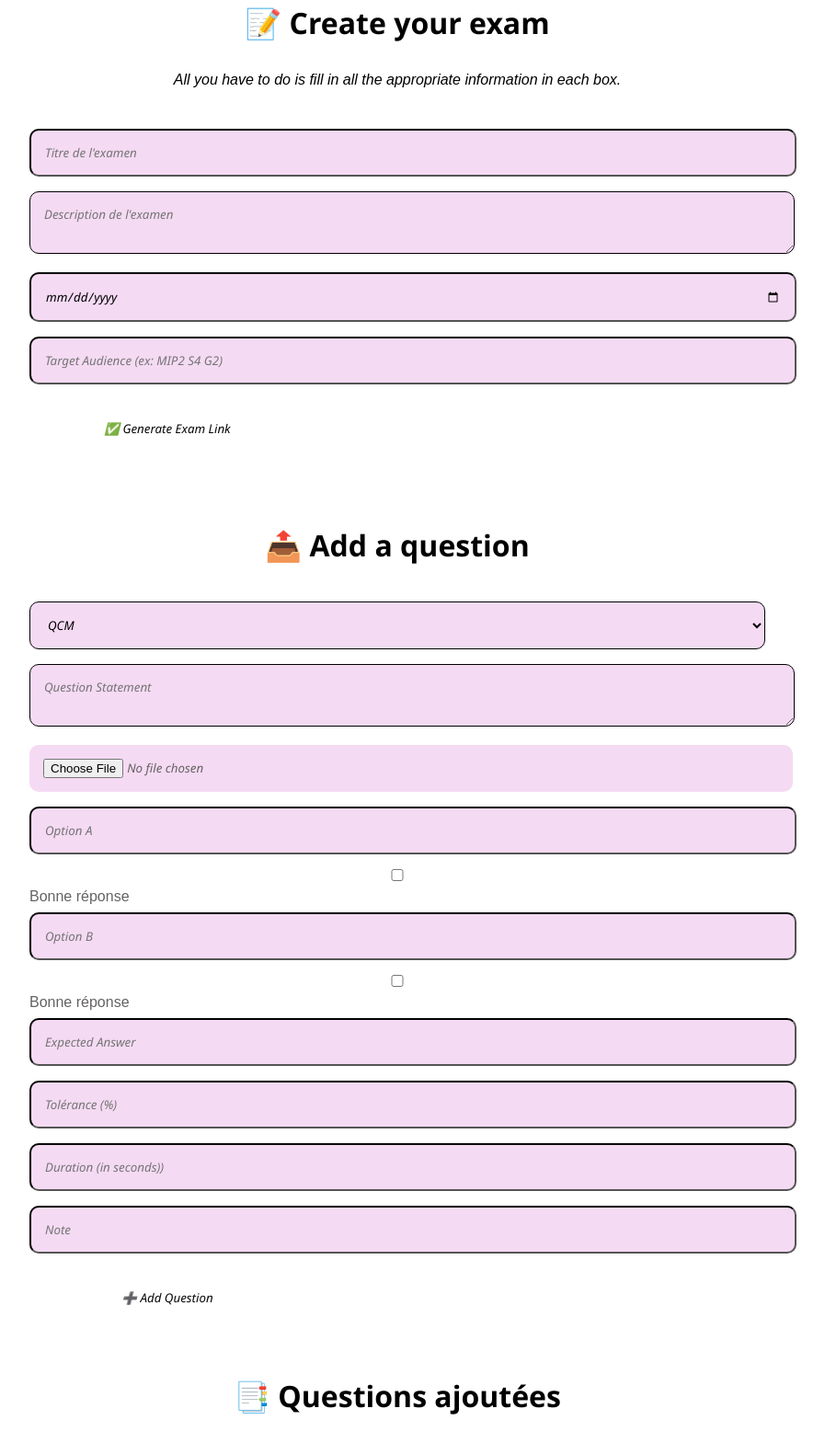
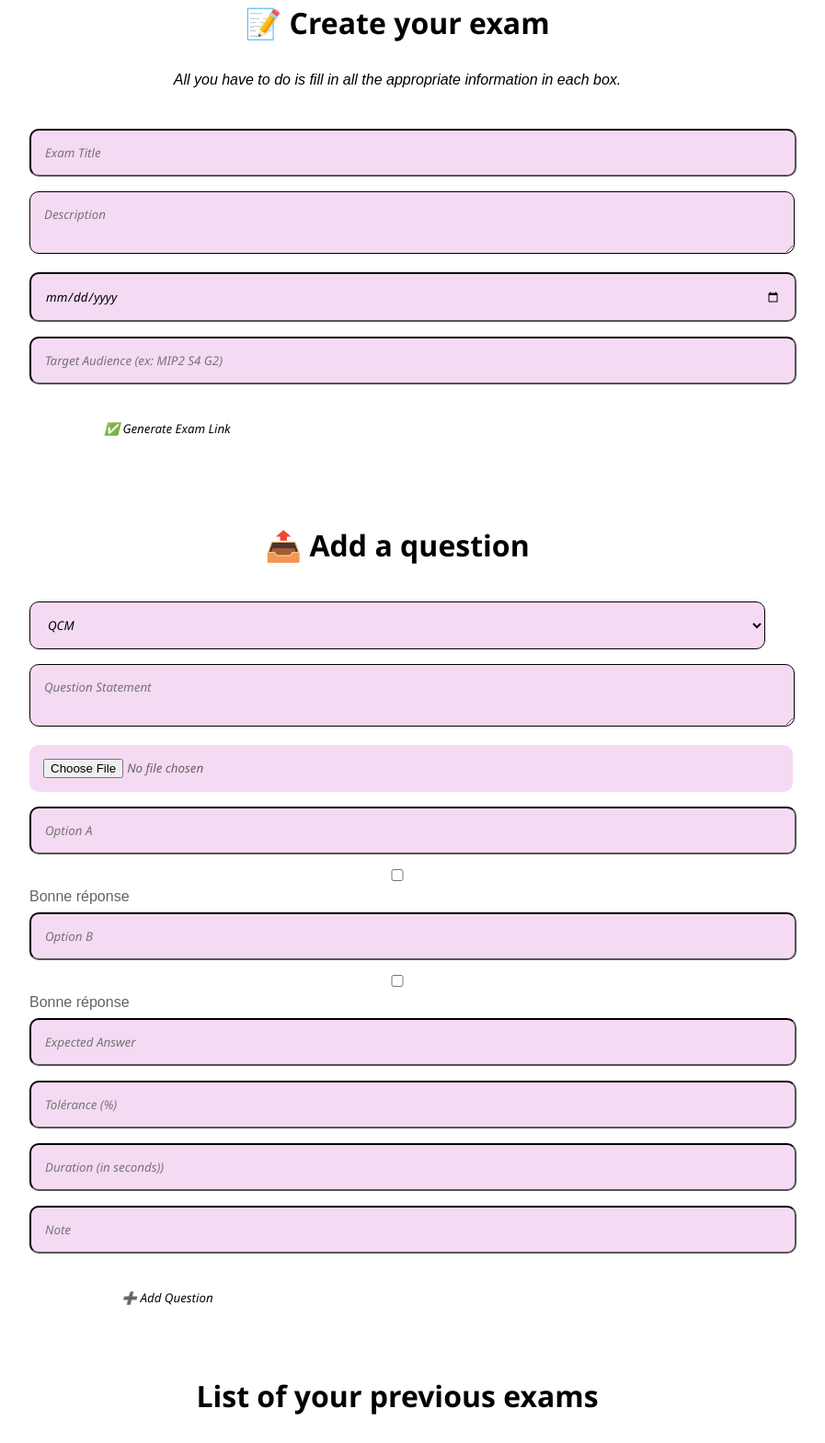
Before and after one commit to groupe-AN/projetMIP4, a website: page front-end/teacher.html in a window 1280 px wide. Shown: the part 126-1695 px from the top of the page at 92% size, without its empty margins (208-1105 px from the left). Drawn offline with Linux system fonts and the light colour scheme.

Commit message:
Update teacher.html

```diff
--- a/front-end/teacher.html
+++ b/front-end/teacher.html
@@ -13,9 +13,9 @@
 
   <!-- Création d'examen -->
   <form class="examForm">
-    <input type="text" id="titreExam" placeholder="Titre de l'examen" required />
-    <textarea id="description" placeholder="Description de l'examen" required></textarea>
-    <input type="date" id="dateExam" required />
+    <input type="text" id="titreExam" placeholder="Exam Title " required />
+    <textarea id="description" placeholder="Description" required></textarea>
+    <input type="date" id="date" required />
     <input type="text" id="examAudience" placeholder="Target Audience (ex: MIP2 S4 G2)" required>
     <button type="submit">✅ Generate Exam Link</button>
     <div id="generatedLink" class="exam-link"></div>
@@ -53,13 +53,14 @@
 </div>
   </form>
   <!-- Liste des questions ajoutées -->
-  <h3>📑 Questions ajoutées</h3>
+
   <ul id="questionList">
   <!-- Les questions s'affichent ici dynamiquement via JS -->
   </ul>
 
 
   <!-- Liste des examens -->
+  <h3>List of your previous exams</h3>
   <table id="examTable" border="1">
     <thead>
       <tr>
```
